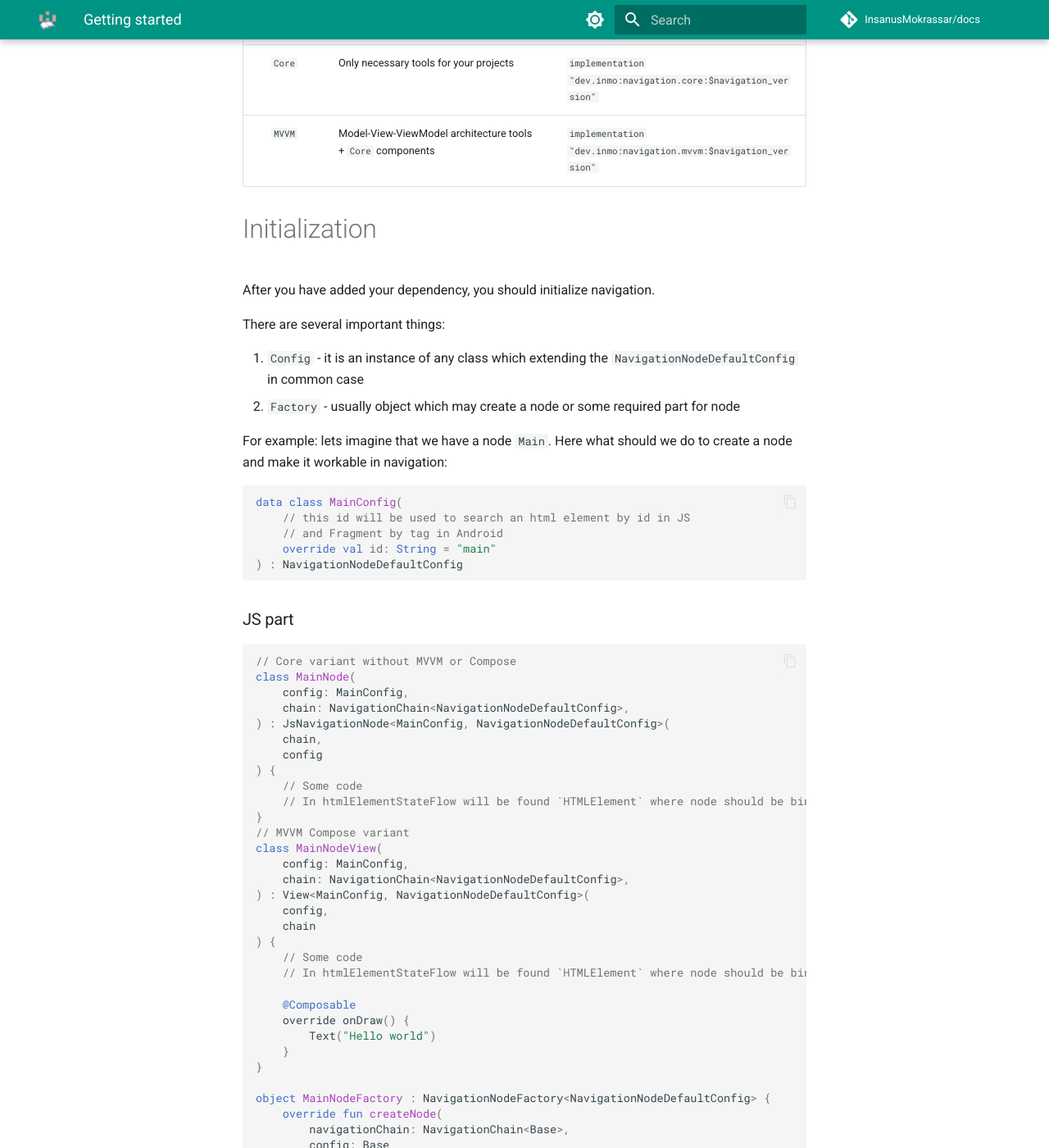
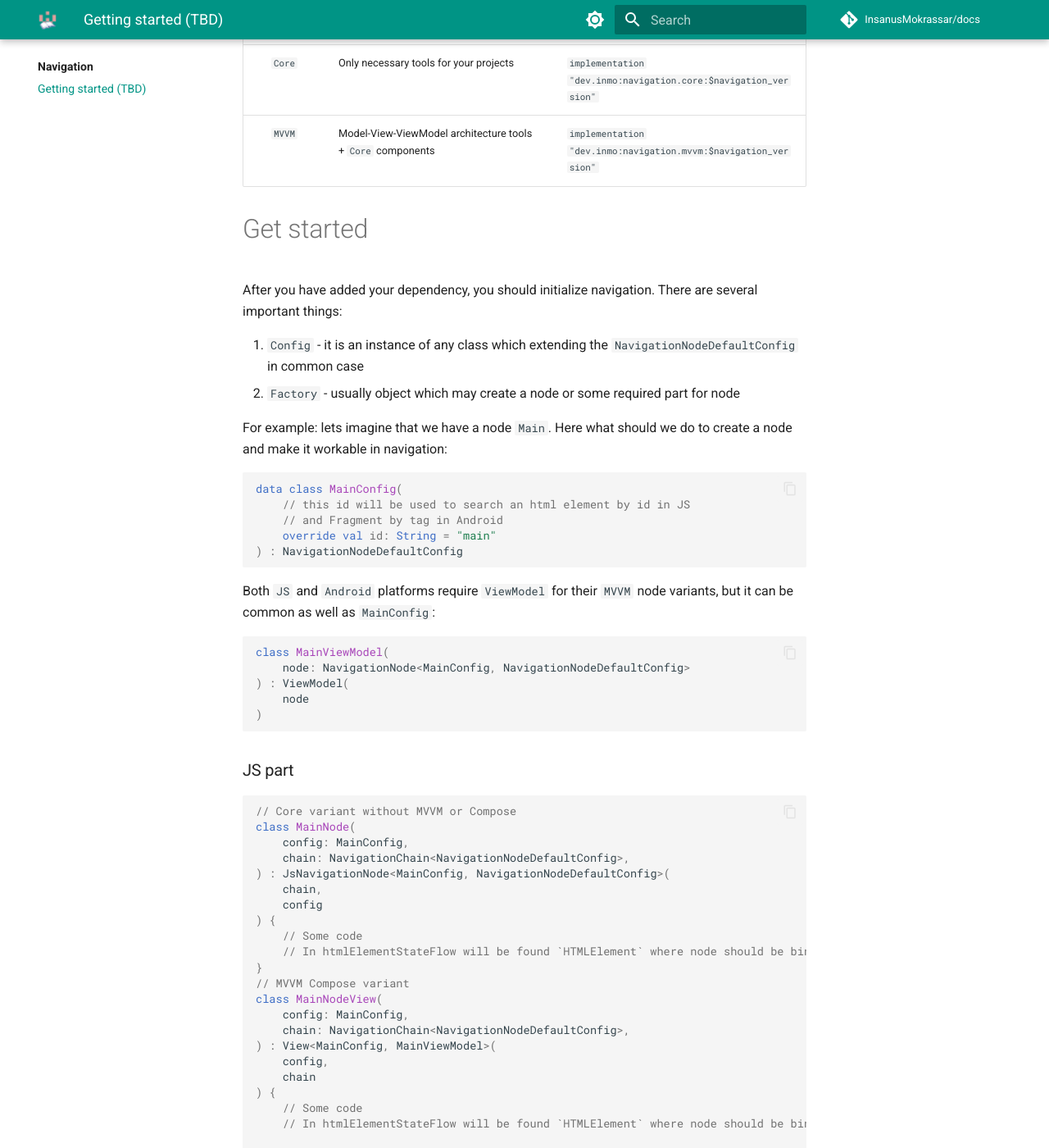
Before and after one commit to InsanusMokrassar/docs, an MkDocs documentation site: the page built from docs/navigation/getting-started.md, in a window 1280 px wide and 1400 px high, scrolled down 405 px. Shown: the whole window at 82% size. Built offline with MkDocs 1.6.1 and Material for MkDocs 9.7.7, drawn with Linux system fonts in a browser that asks for light colours; comment, search, counter and statistics services are not loaded; some of the changed text lies outside the part shown.

Commit message:
partially done navigation/getting-started

````diff
--- a/docs/navigation/getting-started.md
+++ b/docs/navigation/getting-started.md
@@ -1,4 +1,4 @@
-# Getting started
+# Getting started (TBD)
 
 [![Maven Central](https://img.shields.io/maven-central/v/dev.inmo/navigation.core?label=navigation&style=flat-square)](https://github.com/InsanusMokrassar/navigation)
 
@@ -12,11 +12,9 @@ Traditionally, you need to add dependency to your project. Currently, there are
 |  `Core`  | Only necessary tools for your projects                      | `implementation "dev.inmo:navigation.core:$navigation_version"` |
 |  `MVVM`  | Model-View-ViewModel architecture tools + `Core` components | `implementation "dev.inmo:navigation.mvvm:$navigation_version"` |
 
-# Initialization
+# Get started
 
-After you have added your dependency, you should initialize navigation.
-
-There are several important things:
+After you have added your dependency, you should initialize navigation. There are several important things:
 
 1. `Config` - it is an instance of any class which extending the `NavigationNodeDefaultConfig` in common case
 2. `Factory` - usually object which may create a node or some required part for node
@@ -30,6 +28,17 @@ data class MainConfig(
     // and Fragment by tag in Android
     override val id: String = "main"
 ) : NavigationNodeDefaultConfig
+```
+
+Both `JS` and `Android` platforms require `ViewModel` for their `MVVM` node variants, but it can be common as well as
+`MainConfig`:
+
+```kotlin
+class MainViewModel(
+    node: NavigationNode<MainConfig, NavigationNodeDefaultConfig>
+) : ViewModel(
+    node
+)
 ```
 
 ### JS part
@@ -50,7 +59,7 @@ class MainNode(
 class MainNodeView(
     config: MainConfig,
     chain: NavigationChain<NavigationNodeDefaultConfig>,
-) : View<MainConfig, NavigationNodeDefaultConfig>(
+) : View<MainConfig, MainViewModel>(
     config,
     chain
 ) {
@@ -75,6 +84,10 @@ object MainNodeFactory : NavigationNodeFactory<NavigationNodeDefaultConfig> {
 }
 ```
 
+---
+
+Data below is under TBD
+
 ### Android
 
 In Android there is one important note: you will not directly work with nodes. In fact it will be required to create
@@ -86,7 +99,14 @@ class MainFragment : NodeFragment<MainConfig, NavigationNodeDefaultConfig>() {
     // Your code
     // Here will be available: node with type `AndroidFragmentNode`, config: `MainConfig`
 }
+// MVVM Variant
+class MainViewFragment : ViewFragment<MainViewModel, MainConfig>() {
+    // Will be available also `viewModel` via koin `lazyInject`
+    override val viewModelClass
+        get() = MainViewModel::class
+}
 ```
+
 
 Initialization is different on the platforms, so, lets take a look at each one.
 
--- a/mkdocs.yml
+++ b/mkdocs.yml
@@ -47,6 +47,7 @@ nav:
         - 'kslog/logging.md'
     - 'Navigation':
           - 'navigation/index.md'
+          - 'navigation/getting-started.md'
 
 use_directory_urls: false
 
````
Also changed, not shown: docs/navigation/index.md (+2 -0 lines).
